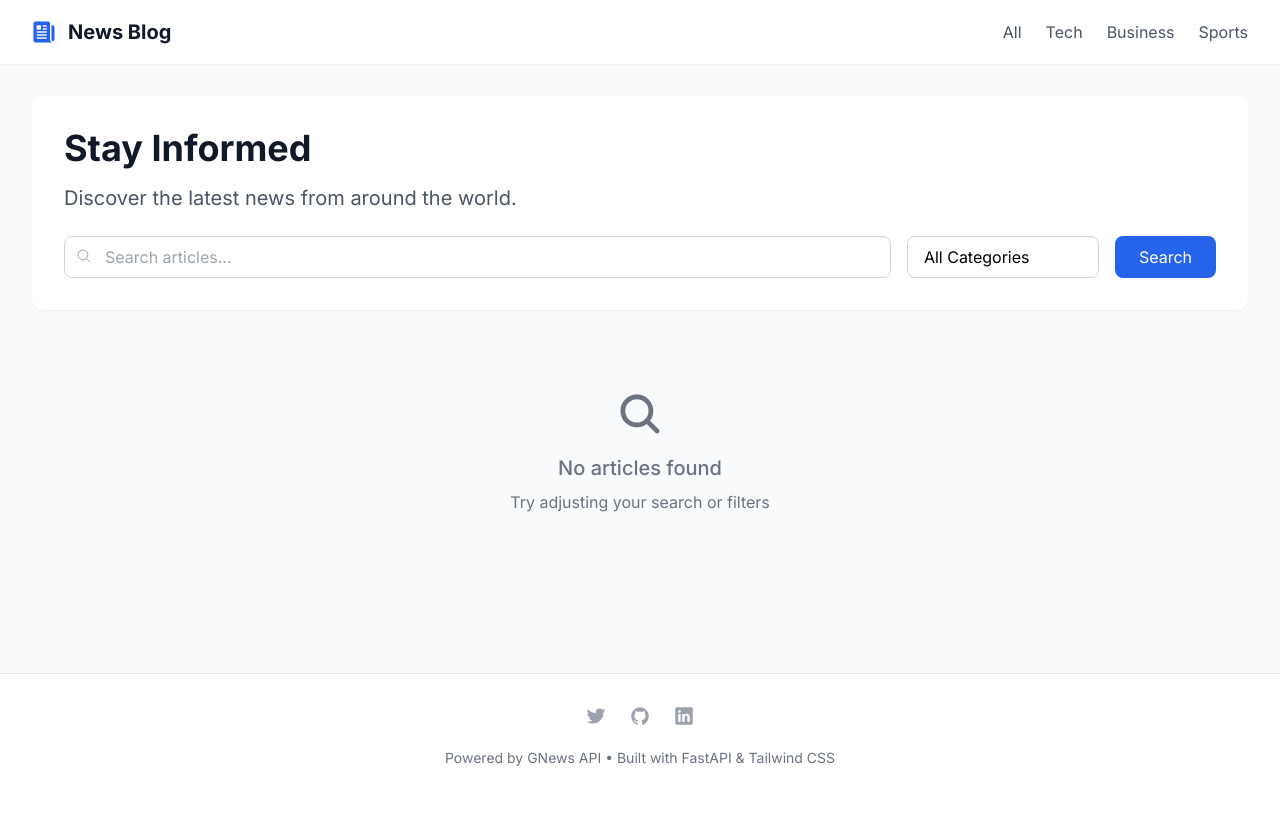
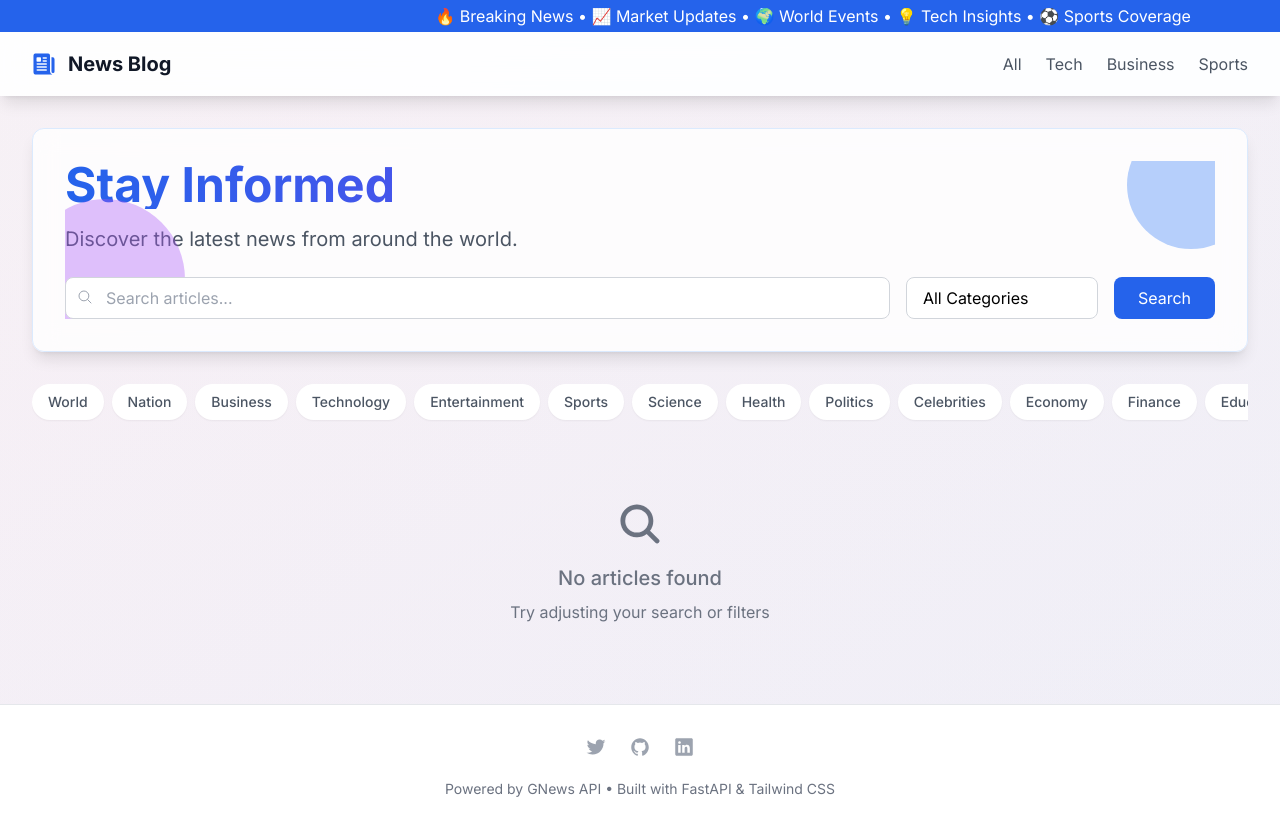
Before and after one commit to Balogunolalere/blogbackend, a FastAPI app: page / in a window 1280 px wide. Before the commit the page ends 766 px from the top, so only its background shows below. Run offline with FastAPI, Linux system fonts and the light colour scheme; data that the repository does not hold is empty; some libraries are stand-ins or nearby versions.

Commit message:
Update news fetching schedule to run every 6 hours and enhance article templates with improved styling and animations

```diff
--- a/templates/base.html
+++ b/templates/base.html
@@ -43,10 +43,36 @@
             }
         }
     </script>
+    <style>
+        .animated-bg {
+            background: linear-gradient(-45deg, #ee7752, #e73c7e, #23a6d5, #23d5ab);
+            background-size: 400% 400%;
+            animation: gradient 15s ease infinite;
+        }
+        @keyframes gradient {
+            0% { background-position: 0% 50%; }
+            50% { background-position: 100% 50%; }
+            100% { background-position: 0% 50%; }
+        }
+        .news-ticker {
+            animation: ticker 20s linear infinite;
+        }
+        @keyframes ticker {
+            0% { transform: translateX(100%); }
+            100% { transform: translateX(-100%); }
+        }
+    </style>
 </head>
-<body class="bg-gray-50 font-[Inter] min-h-screen flex flex-col">
-    <!-- Navigation -->
-    <nav class="bg-white shadow-sm sticky top-0 z-50">
+<body class="bg-gradient-to-br from-gray-50 to-blue-50 font-[Inter] min-h-screen flex flex-col">
+    <!-- News Ticker -->
+    <div class="bg-blue-600 text-white overflow-hidden py-1">
+        <div class="news-ticker whitespace-nowrap">
+            🔥 Breaking News • 📈 Market Updates • 🌍 World Events • 💡 Tech Insights • ⚽ Sports Coverage
+        </div>
+    </div>
+
+    <!-- Navigation with glassmorphism -->
+    <nav class="bg-white/80 backdrop-blur-md shadow-lg sticky top-0 z-50">
         <div class="max-w-7xl mx-auto px-4 sm:px-6 lg:px-8">
             <div class="flex justify-between h-16">
                 <div class="flex items-center">
@@ -82,8 +108,11 @@
     </nav>
 
     <!-- Main Content -->
-    <main class="flex-grow container mx-auto px-4 sm:px-6 lg:px-8 py-4 sm:py-8">
-        {% block content %}{% endblock %}
+    <main class="flex-grow container mx-auto px-4 sm:px-6 lg:px-8 py-4 sm:py-8 relative">
+        <div class="absolute inset-0 animated-bg opacity-5"></div>
+        <div class="relative">
+            {% block content %}{% endblock %}
+        </div>
     </main>
 
     <!-- Footer -->
--- a/templates/index.html
+++ b/templates/index.html
@@ -35,12 +35,15 @@
 {% endblock %}
 
 {% block content %}
-<!-- Hero Section -->
-<div class="bg-white rounded-xl shadow-sm mb-4 sm:mb-8 p-4 sm:p-8">
-    <h1 class="text-2xl sm:text-3xl md:text-4xl font-bold text-gray-900 mb-2 sm:mb-4">Stay Informed</h1>
+<!-- Hero Section with animated gradient -->
+<div class="bg-white/80 backdrop-blur-md rounded-xl shadow-lg mb-4 sm:mb-8 p-4 sm:p-8 border border-blue-100 hover:shadow-xl transition-all duration-300">
+    <div class="relative overflow-hidden">
+        <div class="absolute -top-10 -right-10 w-32 h-32 bg-blue-500 rounded-full opacity-10 animate-pulse"></div>
+        <div class="absolute -bottom-10 -left-10 w-40 h-40 bg-purple-500 rounded-full opacity-10 animate-pulse delay-300"></div>
+        <h1 class="text-3xl sm:text-4xl md:text-5xl font-bold text-transparent bg-clip-text bg-gradient-to-r from-blue-600 to-purple-600 mb-2 sm:mb-4">Stay Informed</h1>
         <p class="text-base sm:text-lg md:text-xl text-gray-600 mb-4 sm:mb-6">Discover the latest news from around the world.</p>
 
-    <!-- Search and Filter Section -->
+        <!-- Enhanced Search and Filter Section -->
         <form method="get" class="space-y-4">
             <div class="flex flex-col sm:flex-row gap-3 sm:gap-4">
                 <div class="flex-1 relative">
@@ -77,19 +80,31 @@
             </div>
         </form>
     </div>
+</div>
 
-<!-- Articles Grid -->
+<!-- Category Pills -->
+<div class="flex gap-2 mb-6 overflow-x-auto pb-2">
+    {% for cat in categories %}
+    <a href="/?category={{ cat.lower() }}"
+       class="px-4 py-2 rounded-full text-sm font-medium {% if category == cat.lower() %}bg-blue-600 text-white{% else %}bg-white text-gray-600 hover:bg-blue-50{% endif %} shadow-sm transition-all duration-200 whitespace-nowrap">
+        {{ cat|title }}
+    </a>
+    {% endfor %}
+</div>
+
+<!-- Articles Grid with hover effects -->
 <div class="grid grid-cols-1 sm:grid-cols-2 lg:grid-cols-3 gap-4 sm:gap-6">
     {% if articles %}
         {% for article in articles %}
-        <article class="bg-white rounded-xl shadow-sm overflow-hidden hover:shadow-md transition-all duration-200 transform hover:-translate-y-1">
+        <article class="group bg-white/90 backdrop-blur-sm rounded-xl shadow-sm overflow-hidden hover:shadow-xl transition-all duration-300 transform hover:-translate-y-1 border border-gray-100">
             <a href="/article/{{ article.url|replace('/', '_')|urlencode }}" class="block">
                 <div class="p-4 sm:p-6">
-                    <div class="flex flex-wrap items-center gap-2 mb-3 sm:mb-4">
-                        <span class="px-2 sm:px-3 py-1 text-xs font-semibold text-blue-600 bg-blue-50 rounded-full">
+                    <div class="flex flex-wrap items-center gap-2 mb-3">
+                        <span class="px-3 py-1 text-xs font-semibold text-blue-600 bg-blue-50 rounded-full group-hover:bg-blue-100 transition-colors">
                             {{ article.category|title }}
                         </span>
-                        <span class="text-xs text-gray-500">
+                        <span class="flex items-center text-xs text-gray-500">
+                            <ion-icon name="time-outline" class="mr-1"></ion-icon>
                             {{ article.published_date }}
                         </span>
                     </div>
@@ -112,10 +127,10 @@
     {% endif %}
 </div>
 
-<!-- Pagination -->
+<!-- Enhanced Pagination -->
 {% if total_pages > 1 %}
 <div class="mt-8 sm:mt-12 flex justify-center">
-    <nav class="inline-flex flex-wrap justify-center rounded-lg shadow-sm overflow-hidden" aria-label="Pagination">
+    <nav class="inline-flex flex-wrap justify-center rounded-lg shadow-lg overflow-hidden bg-white/80 backdrop-blur-sm p-1" aria-label="Pagination">
         <!-- Previous Button -->
         {% if current_page > 1 %}
         <a href="?page={{ current_page - 1 }}{% if search %}&search={{ search }}{% endif %}{% if category %}&category={{ category }}{% endif %}"
```
Also changed, not shown: scripts/fetch_news.py (+19 -2 lines), templates/article.html (+21 -14 lines), .github/workflows/news-fetch.yml. Lines whose indentation alone changed are shown as unchanged.
